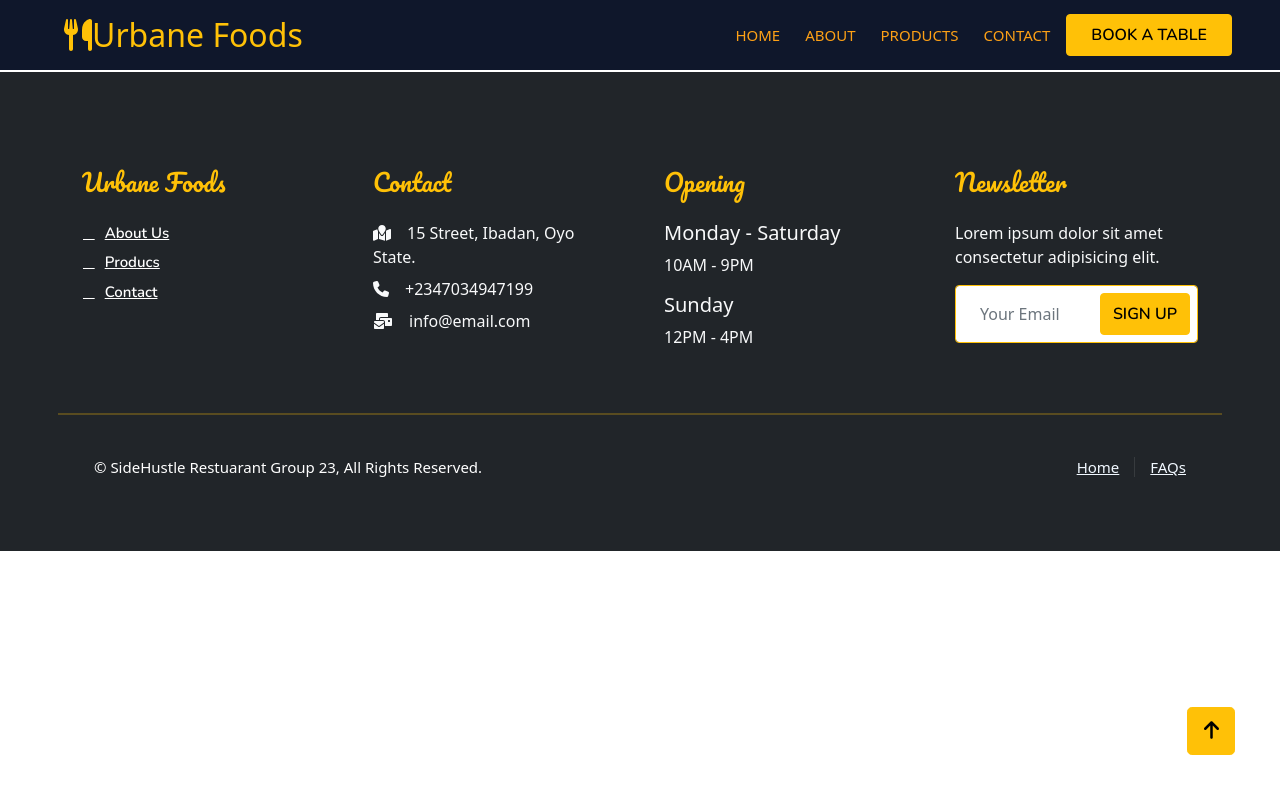
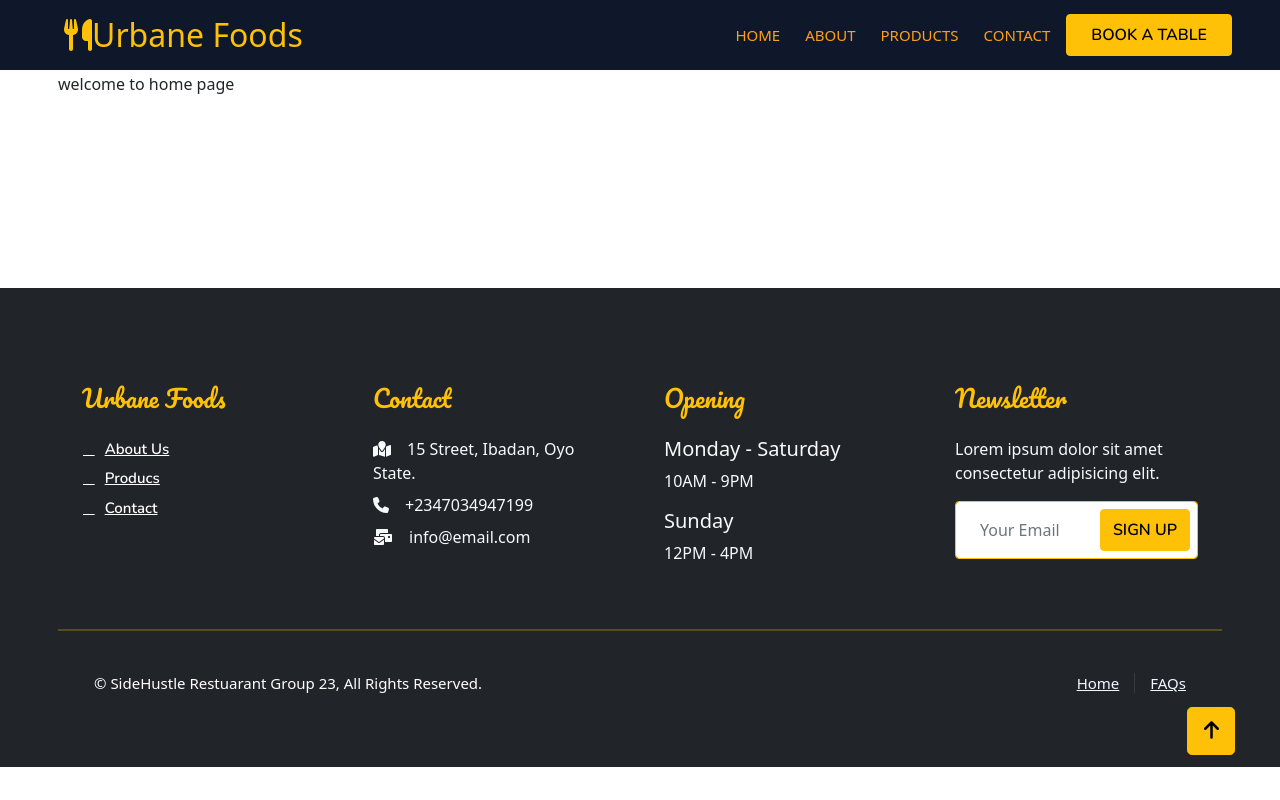
Before and after one commit to azubuike-nnamdi/Urbane-Foods, a React (Create React App) app: page /about in a window 1280 px wide. Built offline with nearby package versions, Linux system fonts and the light colour scheme.

Commit message:
fixed absolute and relative styling in pages

```diff
--- a/src/App.css
+++ b/src/App.css
@@ -95,6 +95,7 @@
   transition: .5s;
 }
 
+
 .sticky-top.navbar-dark .navbar-nav .nav-link {
   padding: 20px 0;
 }
@@ -109,7 +110,7 @@
   transition: .5s;
 }
 
-.sticky-top.navbar-dark .navbar-brand img {
+.sticky-top .navbar-dark .navbar-brand img {
   max-height: 45px;
 }
 
--- a/src/components/Hero.jsx
+++ b/src/components/Hero.jsx
@@ -4,7 +4,7 @@ function Hero () {
     return (
         <div>
             <div className="container-xxl py-5 bg-dark hero-header mb-5">
-                <div className="container my-5 py-">
+                <div className="container my-5 py-4">
                     <div className="row align-items-center g-5">
                         <div className="col-lg-6 text-center text-lg-start">
                             <h1 className="display-3 text-white animated slideInLeft">
--- a/src/pages/About.jsx
+++ b/src/pages/About.jsx
@@ -2,7 +2,15 @@ import React from 'react'
 
 function About() {
   return (
-    <div>About</div>
+    <div>
+      <div className="container-xxl py-5 ">
+        <div className="container my-5 py-4">
+          <div className="row g-5">
+            welcome to home page
+          </div>
+        </div>
+      </div>
+    </div>
   )
 }
 
--- a/src/pages/Contact.jsx
+++ b/src/pages/Contact.jsx
@@ -2,7 +2,15 @@ import React from 'react'
 
 function Contact() {
   return (
-    <div>Contact</div>
+    <div>
+      <div className="container-xxl py-5">
+        <div className="container my-5">
+          <div className="row">
+            Contact page
+          </div>
+        </div>
+      </div>
+    </div>
   )
 }
 
--- a/src/pages/Products.jsx
+++ b/src/pages/Products.jsx
@@ -3,9 +3,15 @@ import React from 'react'
 function Products() {
   return (
     <div>
-      <h1>
-          this is the product page
-      </h1>
+      <div className="container-xxl py-5">
+        <div className="container py-5">
+          <div className="row">
+            <h1>
+              welcome to the product page
+            </h1>
+          </div>
+        </div>
+      </div>
     </div>
   )
 }
```
